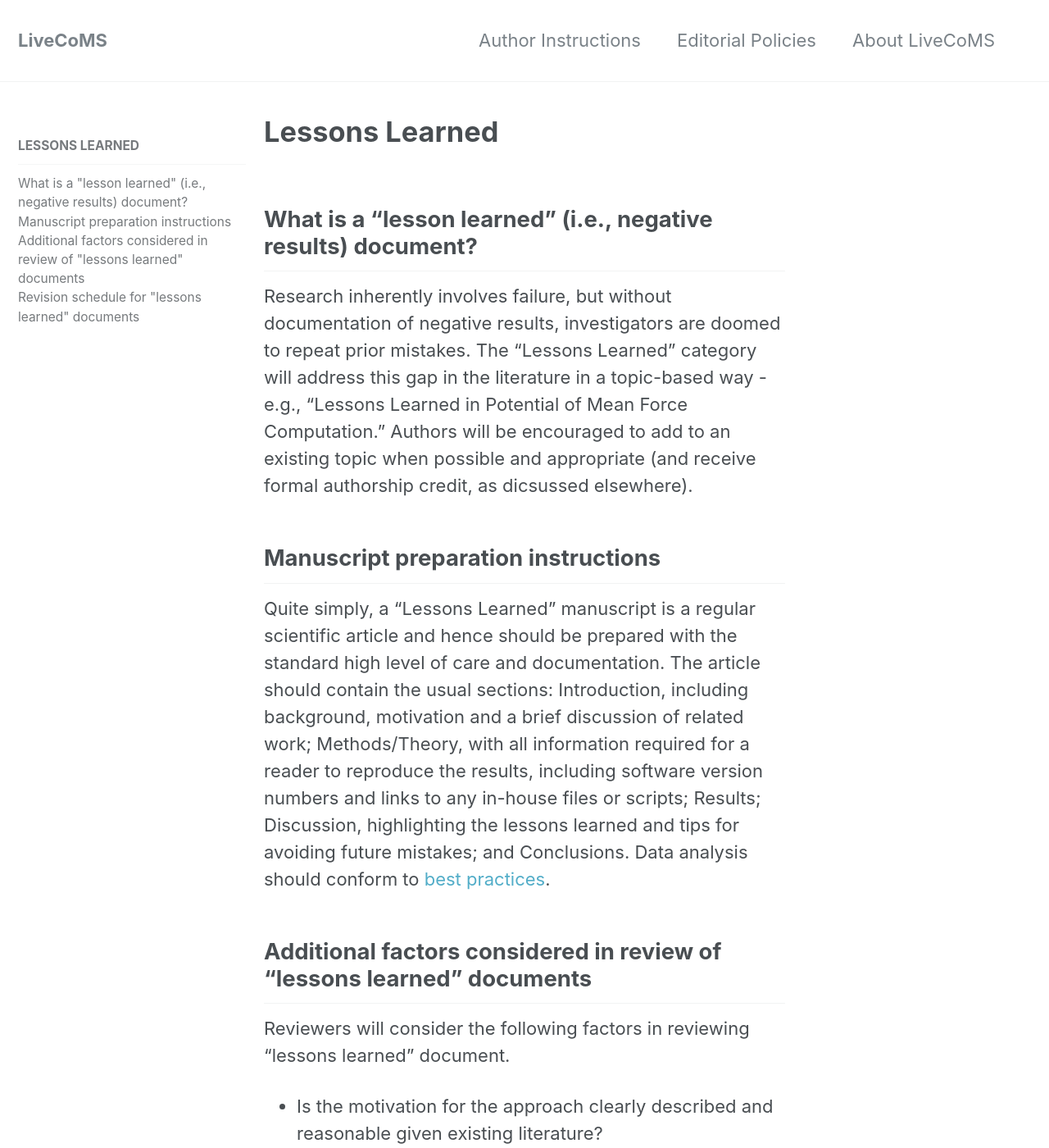
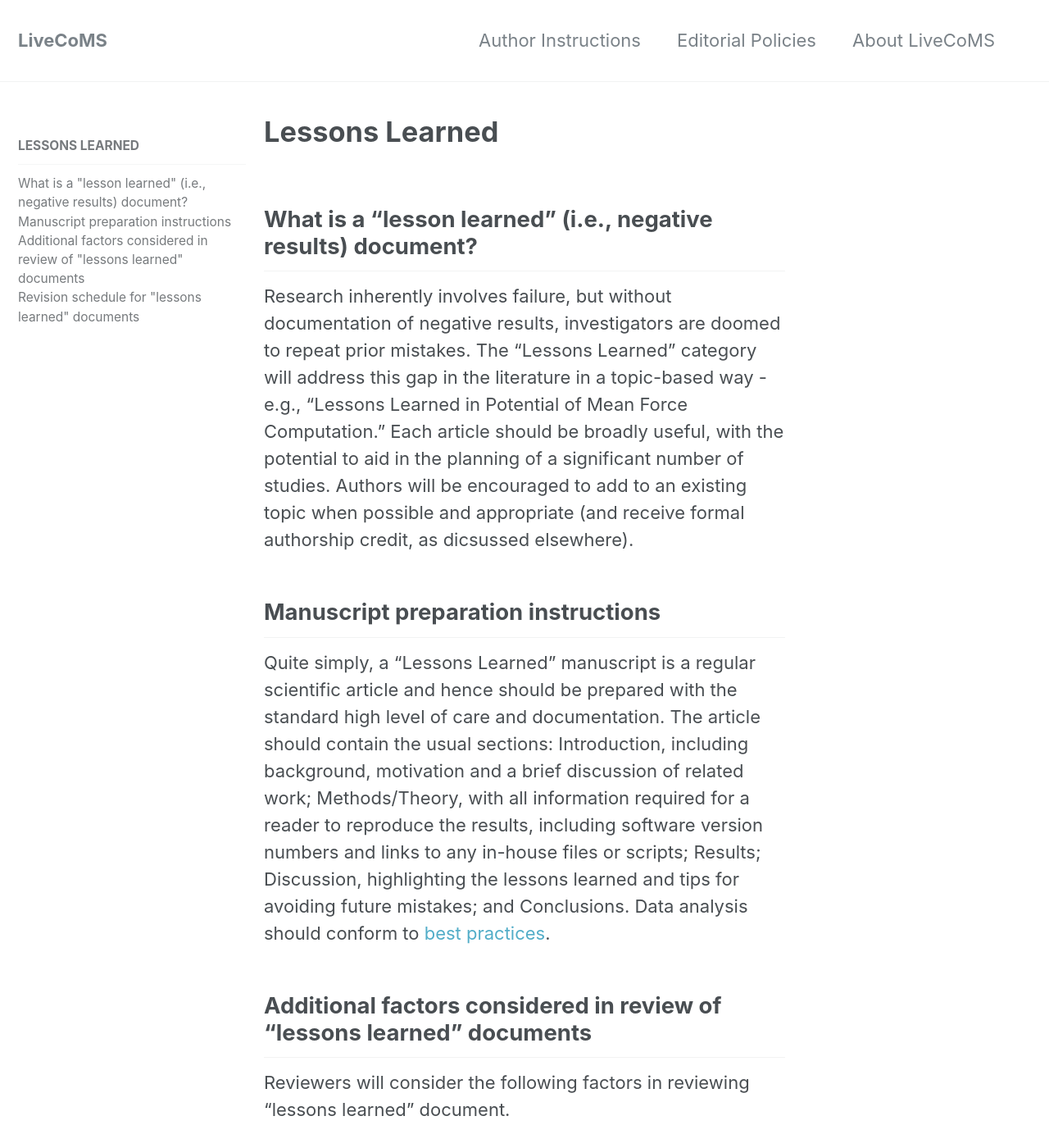
Before and after one commit to livecomsjournal/livecomsjournal.github.io, a Jekyll site: the page built from _author_instructions/06_lessons_learned.md, in a window 1280 px wide and 1400 px high. Shown: the whole window at 82% size. Built offline with Jekyll 4.4.1, drawn with Linux system fonts in a browser that asks for light colours; some of the changed text lies outside the part shown.

Commit message:
make explicit criterion for broad utility

```diff
--- a/_author_instructions/06_lessons_learned.md
+++ b/_author_instructions/06_lessons_learned.md
@@ -10,6 +10,7 @@ permalink: /authors/lessons_learned/
 ## What is a "lesson learned" (i.e., negative results) document?
 Research inherently involves failure, but without documentation of negative results, investigators are doomed to repeat prior mistakes.
 The "Lessons Learned" category will address this gap in the literature in a topic-based way - e.g., "Lessons Learned in Potential of Mean Force Computation."
+Each article should be broadly useful, with the potential to aid in the planning of a significant number of studies.
 Authors will be encouraged to add to an existing topic when possible and appropriate (and receive formal authorship credit, as dicsussed elsewhere).
 
 ## Manuscript preparation instructions
@@ -21,6 +22,7 @@ Data analysis should conform to [best practices](https://github.com/dmzuckerman/
 ## Additional factors considered in review of "lessons learned" documents
 Reviewers will consider the following factors in reviewing "lessons learned" document.
 * Is the motivation for the approach clearly described and reasonable given existing literature?
+* Are the "lessons" provided likely to be of value to a significant number of researchers?
 * Is the procedure used fully described (and derived mathematically if appropriate) to enable a reader to reproduce the results?
 * Are any needed supported files provided?
 * Has data analysis been performed in conformance with best practices?
```
